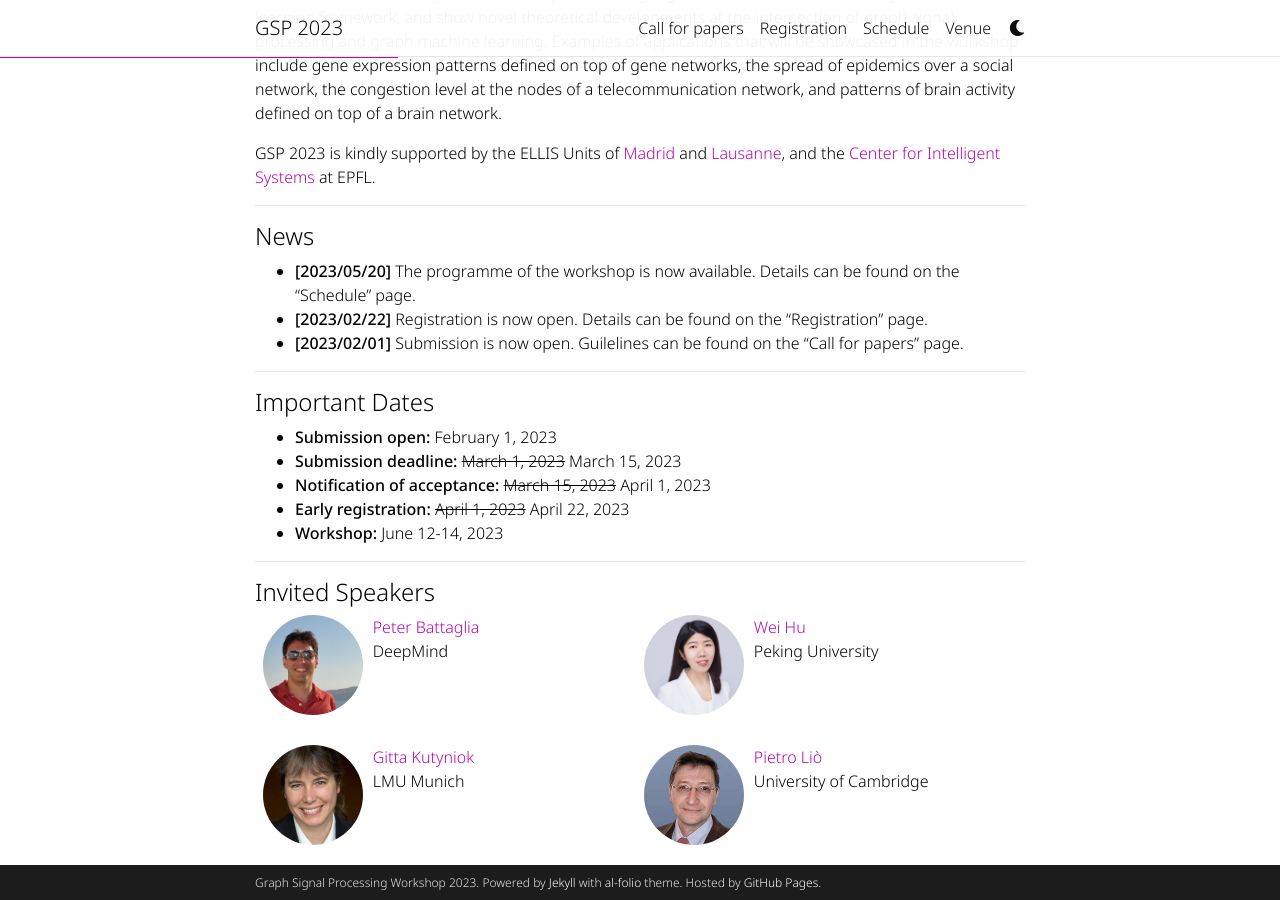
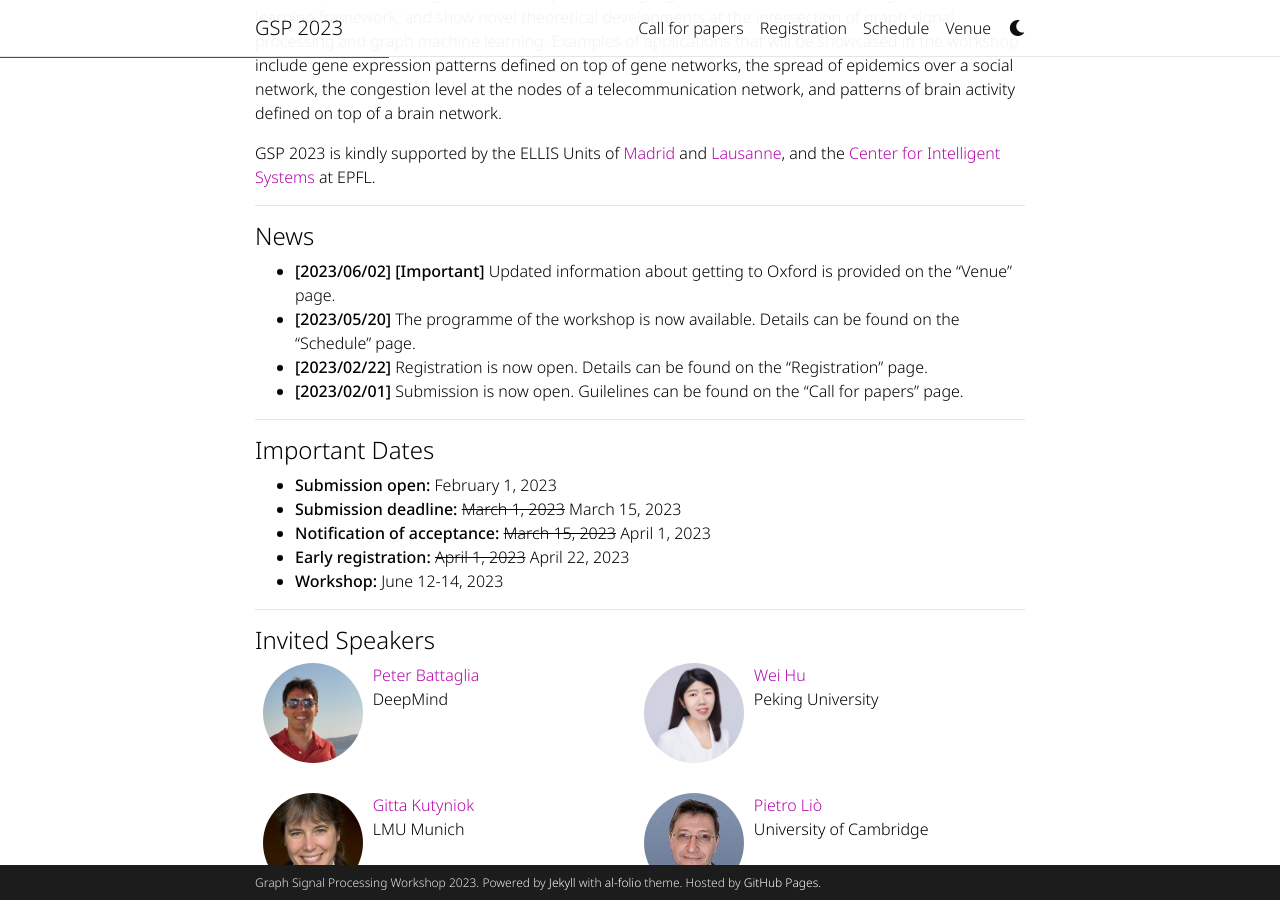
Before and after one commit to shreyasvinaya/gspworkshop2025.github.io, a Jekyll site: the page built from _pages/about.md, in a window 1280 px wide and 900 px high, scrolled down 630 px. Built offline with Jekyll 4.4.1, drawn with Linux system fonts in a browser that asks for light colours; full-size pictures stand in for the smaller copies a plugin makes; comment, search, counter and statistics services are not loaded; a style sheet for code colours, icons or effects is not loaded.

Commit message:
Update about.md

```diff
--- a/_pages/about.md
+++ b/_pages/about.md
@@ -21,6 +21,7 @@ GSP 2023 is kindly supported by the ELLIS Units of [Madrid](https://ellismadrid.
 
 ---
 #### News
++ **[2023/06/02]** **[Important]** Updated information about getting to Oxford is provided on the "Venue" page.
 + **[2023/05/20]** The programme of the workshop is now available. Details can be found on the "Schedule" page.
 + **[2023/02/22]** Registration is now open. Details can be found on the "Registration" page.
 + **[2023/02/01]** Submission is now open. Guilelines can be found on the "Call for papers" page.
```
